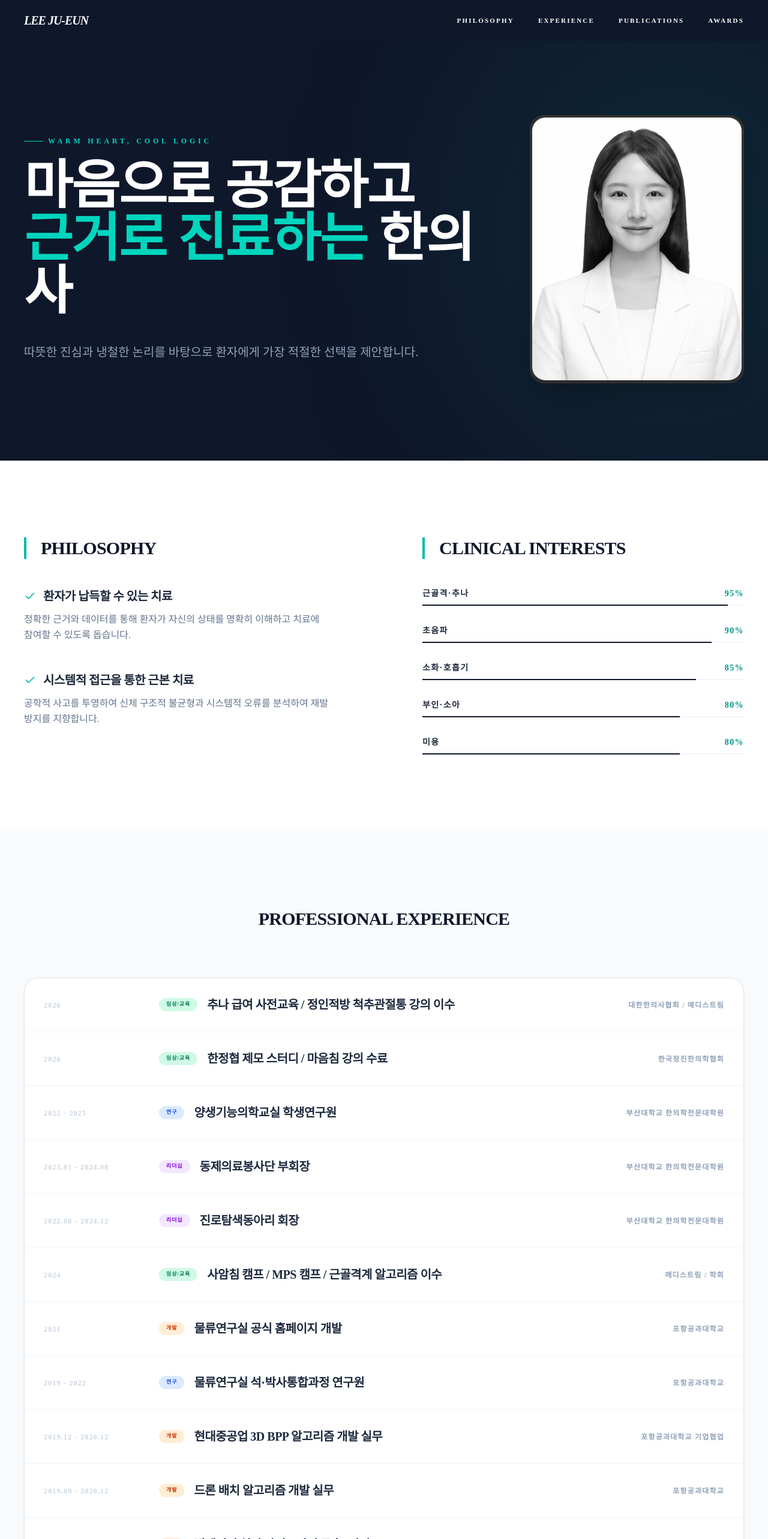
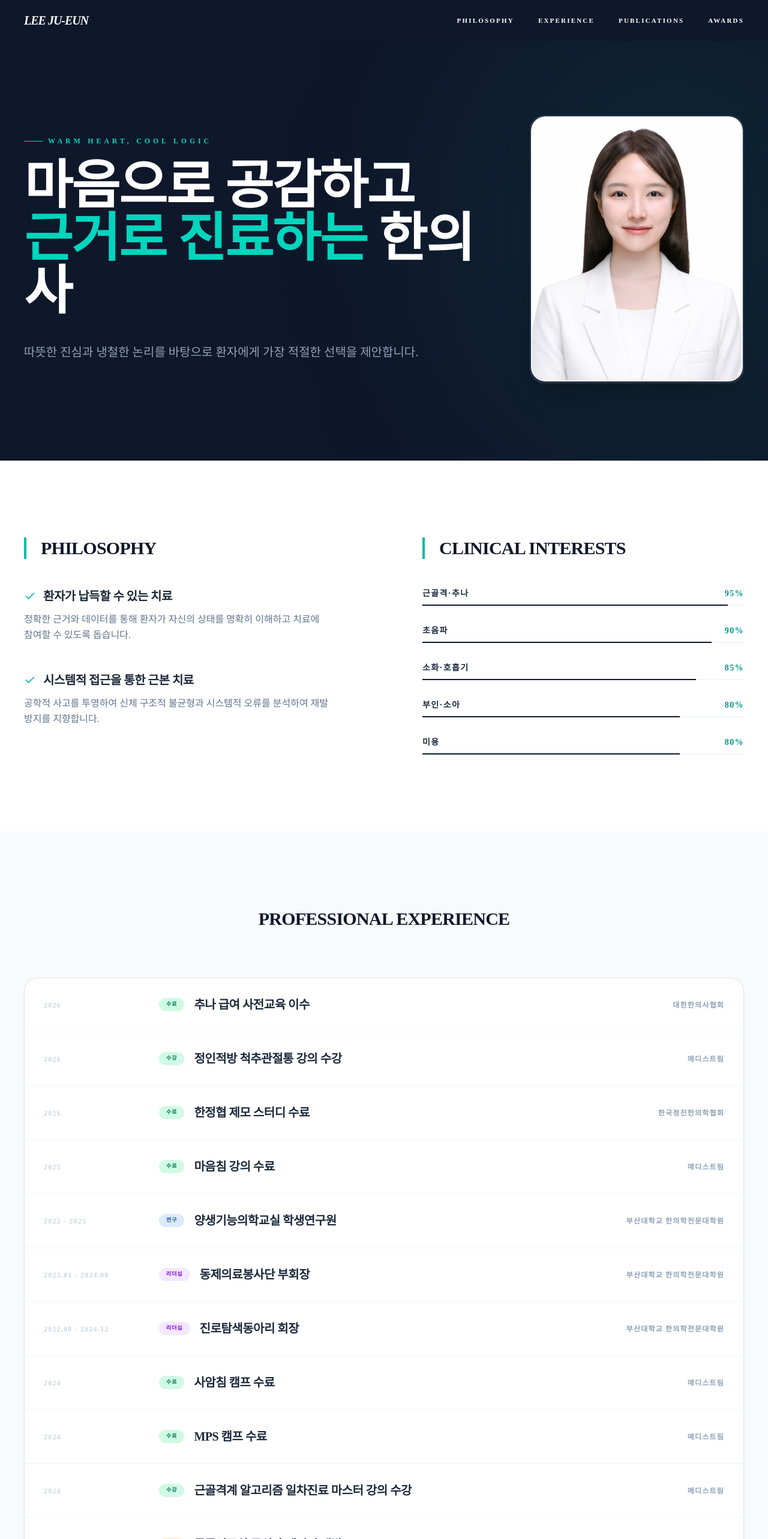
Before and after one commit to zoonnee/portfolio, a React (Vite) app: page / in a window 1280 px wide. Shown: the top 2566 px of the page at 60% size. Built offline with nearby package versions, Linux system fonts and the light colour scheme; a web font is replaced by a local one.

Commit message:
Semi-final: Professional Portfolio of KMD Lee Ju-eun

```diff
--- a/src/App.jsx
+++ b/src/App.jsx
@@ -5,19 +5,23 @@ import { Mail, Phone, ExternalLink, ArrowUpRight, Check } from 'lucide-react';
 const Portfolio = () => {
   // 모든 경험 데이터를 통합하여 시간 역순으로 정렬
   const experiences = [
-    { date: '2026', title: '추나 급여 사전교육 / 정인적방 척추관절통 강의 이수', org: '대한한의사협회 / 메디스트림', tag: '임상/교육', color: 'bg-emerald-100 text-emerald-700' },
-    { date: '2026', title: '한정협 제모 스터디 / 마음침 강의 수료', org: '한국정진한의학협회', tag: '임상/교육', color: 'bg-emerald-100 text-emerald-700' },
+    { date: '2026', title: '추나 급여 사전교육 이수', org: '대한한의사협회', tag: '수료', color: 'bg-emerald-100 text-emerald-700' },
+    { date: '2026', title: '정인적방 척추관절통 강의 수강', org: '메디스트림', tag: '수강', color: 'bg-emerald-100 text-emerald-700' },
+    { date: '2026', title: '한정협 제모 스터디 수료', org: '한국정진한의학협회', tag: '수료', color: 'bg-emerald-100 text-emerald-700' },
+    { date: '2025', title: '마음침 강의 수료', org: '메디스트림', tag: '수료', color: 'bg-emerald-100 text-emerald-700' },
     { date: '2022 - 2025', title: '양생기능의학교실 학생연구원', org: '부산대학교 한의학전문대학원', tag: '연구', color: 'bg-blue-100 text-blue-700' },
     { date: '2023.01 - 2024.08', title: '동제의료봉사단 부회장', org: '부산대학교 한의학전문대학원', tag: '리더십', color: 'bg-purple-100 text-purple-700' },
     { date: '2022.08 - 2024.12', title: '진로탐색동아리 회장', org: '부산대학교 한의학전문대학원', tag: '리더십', color: 'bg-purple-100 text-purple-700' },
-    { date: '2024', title: '사암침 캠프 / MPS 캠프 / 근골격계 알고리즘 이수', org: '메디스트림 / 학회', tag: '임상/교육', color: 'bg-emerald-100 text-emerald-700' },
+    { date: '2024', title: '사암침 캠프 수료', org: '메디스트림', tag: '수료', color: 'bg-emerald-100 text-emerald-700' },
+    { date: '2024', title: 'MPS 캠프 수료', org: '메디스트림', tag: '수료', color: 'bg-emerald-100 text-emerald-700' },
+    { date: '2024', title: '근골격계 알고리즘 일차진료 마스터 강의 수강', org: '메디스트림', tag: '수강', color: 'bg-emerald-100 text-emerald-700' },
     { date: '2021', title: '물류연구실 공식 홈페이지 개발', org: '포항공과대학교', tag: '개발', color: 'bg-orange-100 text-orange-700' },
     { date: '2019 - 2022', title: '물류연구실 석·박사통합과정 연구원', org: '포항공과대학교', tag: '연구', color: 'bg-blue-100 text-blue-700' },
-    { date: '2019.12 - 2020.12', title: '현대중공업 3D BPP 알고리즘 개발 실무', org: '포항공과대학교 기업협업', tag: '개발', color: 'bg-orange-100 text-orange-700' },
-    { date: '2019.09 - 2020.12', title: '드론 배치 알고리즘 개발 실무', org: '포항공과대학교', tag: '개발', color: 'bg-orange-100 text-orange-700' },
-    { date: '2019', title: '빅데이터 처리 파이프라인 구축 (인턴)', org: '넷마블', tag: '개발', color: 'bg-orange-100 text-orange-700' },
+    { date: '2019.12 - 2020.12', title: '현대중공업 3D BPP 알고리즘 개발', org: '포항공과대학교', tag: '개발', color: 'bg-orange-100 text-orange-700' },
+    { date: '2019.09 - 2020.12', title: '드론 배치 알고리즘 개발', org: '포항공과대학교', tag: '개발', color: 'bg-orange-100 text-orange-700' },
+    { date: '2019', title: '빅데이터 처리 파이프라인 구축 [인턴]', org: '넷마블', tag: '개발', color: 'bg-orange-100 text-orange-700' },
     { date: '2019.02 - 2019.11', title: 'R 프로그래밍 및 기초통계 MOOC 강의 조교', org: 'POSTECH', tag: '교육', color: 'bg-indigo-100 text-indigo-700' },
-    { date: '2018', title: '생산설비 모니터링 시스템 구축 (인턴)', org: 'LG CNS', tag: '개발', color: 'bg-orange-100 text-orange-700' }
+    { date: '2018', title: '생산설비 모니터링 시스템 구축 [인턴]', org: 'LG CNS', tag: '개발', color: 'bg-orange-100 text-orange-700' }
   ];
 
   return (
@@ -55,10 +59,10 @@ const Portfolio = () => {
               따뜻한 진심과 냉철한 논리를 바탕으로 환자에게 가장 적절한 선택을 제안합니다.
             </motion.p>
           </div>
-          <div className="lg:col-span-4 aspect-[4/5] bg-slate-800 rounded-3xl overflow-hidden border-2 border-white/5 shadow-2xl grayscale hover:grayscale-0 transition-all duration-1000">
+          <div className="lg:col-span-4 aspect-[4/5] bg-slate-800 rounded-3xl overflow-hidden border-2 border-white/5 shadow-2xl hover:grayscale-0 transition-all duration-1000">
              {/* public/profile.jpg 파일이 나타납니다 */}
              {/* Hero Section 내의 이미지 영역 수정 */}
-<div className="lg:col-span-4 aspect-[4/5] bg-slate-800 rounded-3xl overflow-hidden border-2 border-white/5 shadow-2xl grayscale hover:grayscale-0 transition-all duration-1000 relative group">
+<div className="lg:col-span-4 aspect-[4/5] bg-slate-100 rounded-3xl overflow-hidden border-2 border-white/5 shadow-2xl transition-all duration-1000 relative group">
   <img
     src="/profile.jpg"
     alt="한의사 이주은"
@@ -201,7 +205,7 @@ const Portfolio = () => {
       {/* 7. Lifestyle (주은님만의 감성 반영) */}
       <section className="py-32 bg-slate-900 text-white px-10">
         <div className="max-w-7xl mx-auto text-center">
-          <h2 className="text-xs font-bold text-slate-500 uppercase tracking-[0.5em] mb-24 italic">Balance in Life</h2>
+          <h2 className="text-2xl font-bold text-slate-500 uppercase tracking-[0.5em] mb-24 italic">Balance in Life</h2>
           <div className="grid grid-cols-1 md:grid-cols-3 gap-24">
             <div>
               <span className="text-[11px] font-black text-teal-400 uppercase tracking-widest mb-6 block italic">Swimming</span>
```
